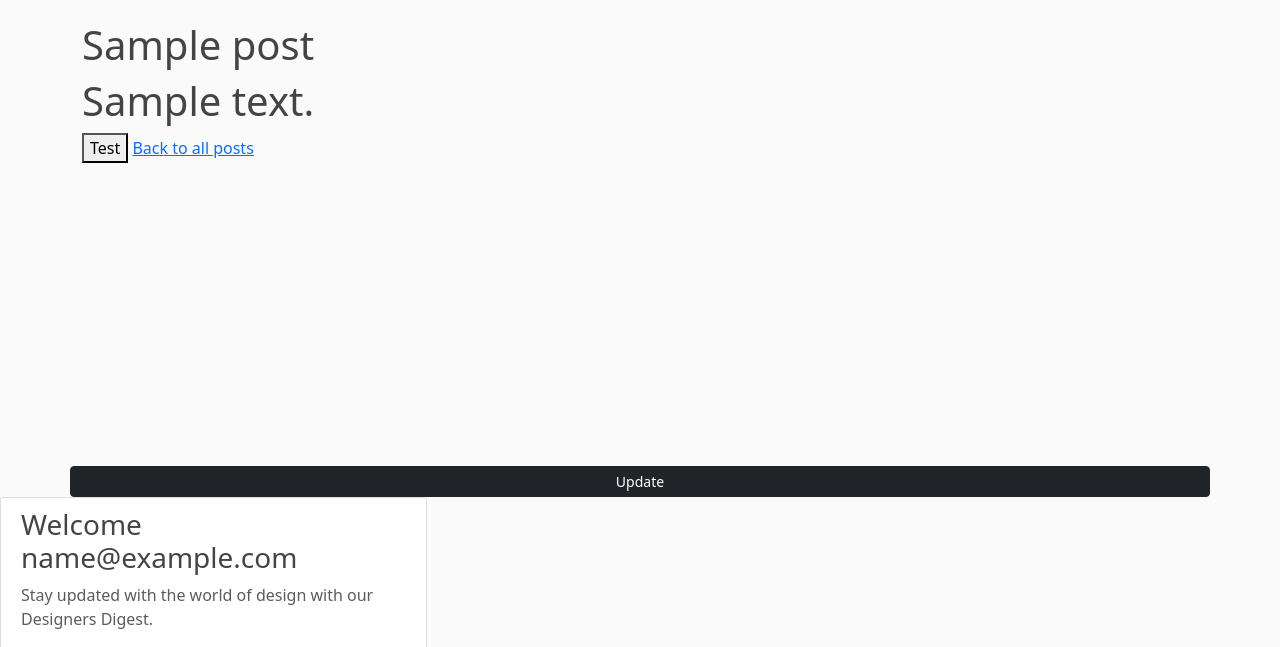
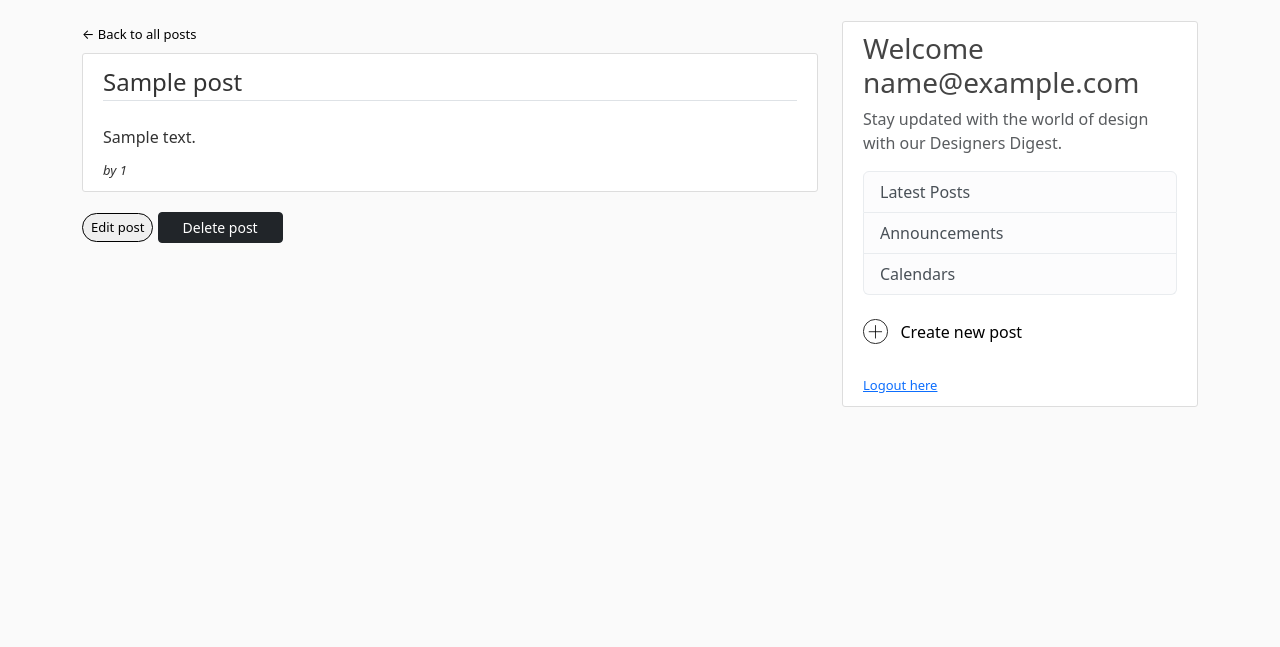
Before and after one commit to louweyer-code/flask_blog, a Flask app: a page that uses flaskblog/templates/show.html in a window 1280 px wide. Shown: the part 59-706 px from the top of the page. After the commit the page ends 466 px from the top, so only its background shows below. Run offline with Flask 3, Linux system fonts and the light colour scheme; a user stored in the database is signed in; tables that the repository leaves empty hold one stand-in row (values such as "Sample post"); some libraries are stand-ins or nearby versions.

Commit message:
show.html css styling

```diff
--- a/flaskblog/static/css/main.css
+++ b/flaskblog/static/css/main.css
@@ -9,7 +9,7 @@ h1, h2, h3, h4, h5, h6 {
 }
 
 title {
-  color: #00ff33;
+  color: #4c00ff;
 }
 
 p {
@@ -50,14 +50,34 @@ p {
   font-size: 30px;
 }
 
-.link{
+.link {
   color: #000000;
   text-decoration: none;
 }
 
+.post-link {
+  color: #000000;
+  text-decoration: none;
+  font-size: large;
+  font-weight: 500;
+}
+
+.post-link:hover {
+  color: #b2dc50;
+}
+
+.back-link {
+  color: #000000;
+  text-decoration: none;
+  font-size: small;
+}
+
+.back-link:hover {
+  color: #b2dc50;
+}
 
 .filter:hover{
-  filter: invert(89%) sepia(30%) saturate(620%) hue-rotate(25deg) brightness(105%) contrast(99%);
+  filter: invert(100%) sepia(34%) saturate(3741%) hue-rotate(17deg) brightness(95%) contrast(79%);
   transition: 0.4s;
 }
 
@@ -74,7 +94,7 @@ p {
 }
 
 .page-button {
-  border: 2px solid #D9FE85;
+  border: 2px solid #c6ec6d;
   color: black;
   border-radius: 20px;
   padding: 8px 12px;
@@ -84,15 +104,18 @@ p {
 
 .page-button:hover {
   background-color: #D9FE85;
+  border: 2px solid #D9FE85;
+}
+
+.edit-button {
+  border: 1px solid #000000;
+  background-color: none;
   color: black;
   border-radius: 20px;
-  padding: 8px 12px;
+  padding: 4px 8px;
   text-decoration: none;
   font-size: small;
 }
-
-
-
 
 #Form input, select {
   overflow: hidden;
--- a/flaskblog/templates/posts.html
+++ b/flaskblog/templates/posts.html
@@ -14,8 +14,11 @@
 
     {% for post in posts_pagination.items %}
     <div class="content-section">
+        <legend class="border-bottom mb-2">
+            <a href="{{ url_for('blog.post', slug=post.id) }}" class="post-link">{{ post.title }}</a>
+        </legend>
 
-        <a href="{{ url_for('blog.post', slug=post.id) }}" class="border-bottom mb-4">{{ post.title }}</a>
+
             <form id="Form">
                 <div class="form-group mb-2">
                     {{ post.content }}
--- a/flaskblog/templates/show.html
+++ b/flaskblog/templates/show.html
@@ -9,34 +9,55 @@
 
 
 {% block body %}
+<div class="mb-2">
+    <a class="back-link" href="/home">← Back to all posts</a>
+</div>
 
-<h1>{{post.title}}</h1>
-<h1>{{post.content}}</h1>
+<div class="content-section">
 
-<button class="test-button" onclick="hideh2()">Test</button>
+    <legend class="border-bottom mb-4">{{ post.title }}</legend>
+        <form id="Form">
+            <div class="form-group mb-2">
+                {{ post.content }}
+            </div>
 
-<a href="/home">Back to all posts</a>
+            <small style="font-style: italic;">
+                by {{ post.user_id }}
+            </small>
+
+        </form>
+</div>
+
+<button class="edit-button" onclick="hideh2()">Edit post</button>
+<button  class="btn btn-dark btn-sm px-4" action="{{ url_for('blog.deletepost', slug=post.id)}}" type="submit" value="UPDATE">Delete post</button>
 
 
 {% if current_user.get_id() %}
-<form style="visibility: hidden;" id="Form" action="{{ url_for('blog.updatepost', slug=post.id)}}" method="POST" class="has-text-centered">
+<form style="visibility: hidden;" id="Form" action="{{ url_for('blog.updatepost', slug=post.id)}}" method="POST" class="hide has-text-centered">
+
     <h3>Edit</h3>
+
     <div class="form-group mb-4">
         <label for="title">Title</label>
         <input type="text" name="title" id="title" class="form-control" placeholder="Change title" required>
     </div>
+
     <div class="form-group mb-4">
         <label class="mb-2" for="content">Subject</label>
         <textarea type="text" name="content" id="content" class="form-control" placeholder="Update your text" rows="5"></textarea>
     </div>
-    </div class="mt-4 mb-4">
+
+    <button  class="btn btn-dark btn-sm px-4" type="submit" value="UPDATE">Update</button>
+    <!-- </div class="mt-4 mb-4">
         <button  class="btn btn-dark btn-sm px-4" type="submit" value="UPDATE">Update</button>
-    </div>
+    </div> -->
+
+
 </form>
 {% endif %}
 
 <script>
-    const test = document.querySelector("#Form")
+    const test = document.querySelector(".hide")
 
     function hideh2() {
         if (test.style.visibility === "hidden"){
```
